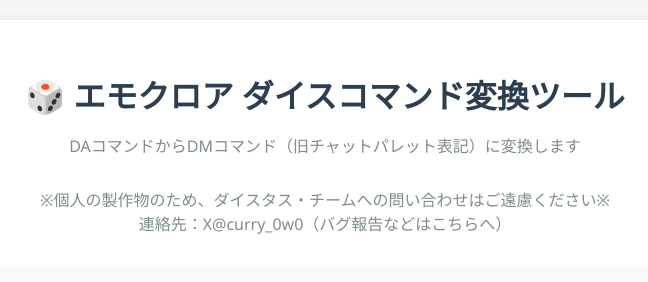
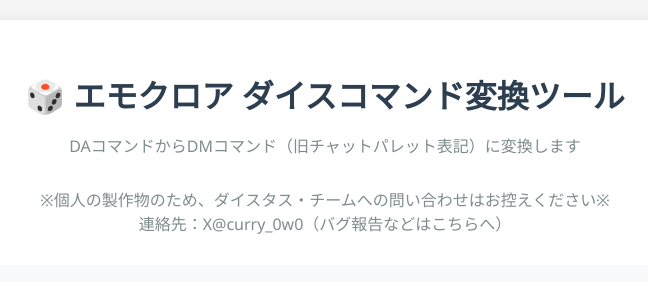
Before and after one commit to light0w0/emoklore-dice-DA2DM, a plain HTML site: page index.html in a window 1280 px wide. Shown: the top 282 px of the page, 315-963 px from the left. Drawn offline with Linux system fonts and the light colour scheme.

Commit message:
文言修正

```diff
--- a/index.html
+++ b/index.html
@@ -12,7 +12,7 @@
     <div class="container">
         <h1>🎲 エモクロア ダイスコマンド変換ツール</h1>
         <p class="subtitle">DAコマンドからDMコマンド（旧チャットパレット表記）に変換します</p>
-        <p class="subtitle">※個人の製作物のため、ダイスタス・チームへの問い合わせはご遠慮ください※<br>連絡先：X@curry_0w0（バグ報告などはこちらへ）</p>
+        <p class="subtitle">※個人の製作物のため、ダイスタス・チームへの問い合わせはお控えください※<br>連絡先：X@curry_0w0（バグ報告などはこちらへ）</p>
 
         <div class="instructions">
             <h3>変換内容</h3>
```
